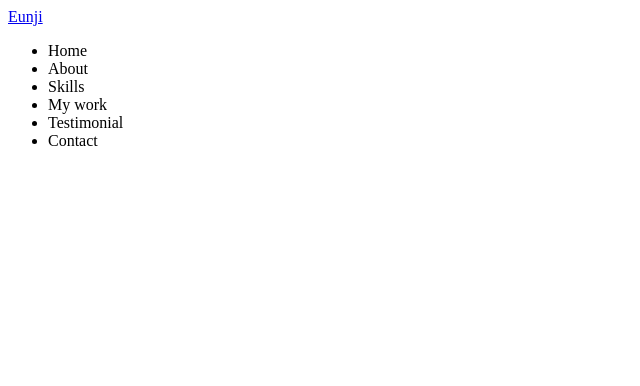
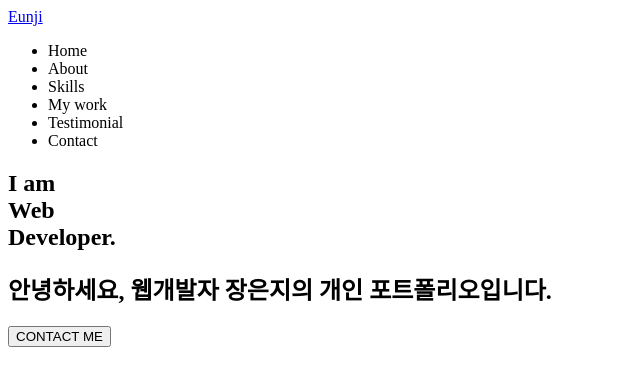
Before and after one commit to 93eunjji/portfolio, a plain HTML site: page index.html in a window 1280 px wide. Shown: the whole page, without its empty margins (0-640 px from the left). Drawn offline with Linux system fonts and the light colour scheme.

Commit message:
HTML:Home

```diff
--- a/index.html
+++ b/index.html
@@ -29,6 +29,14 @@
       </ul>
     </div>
   </nav>
+  <!-- Home -->
+  <section id="home">
+    <h1 class="home__title">I am<br>Web<br>Developer. </h1>
+    <h2 class="home__description">안녕하세요, 웹개발자 장은지의 개인 포트폴리오입니다.</h2>
+    <button class="home__contac">CONTACT ME</button>
+  </section>
+
+
   <!-- About -->
   <section id="about"></section>
   <!-- Skills -->
```
